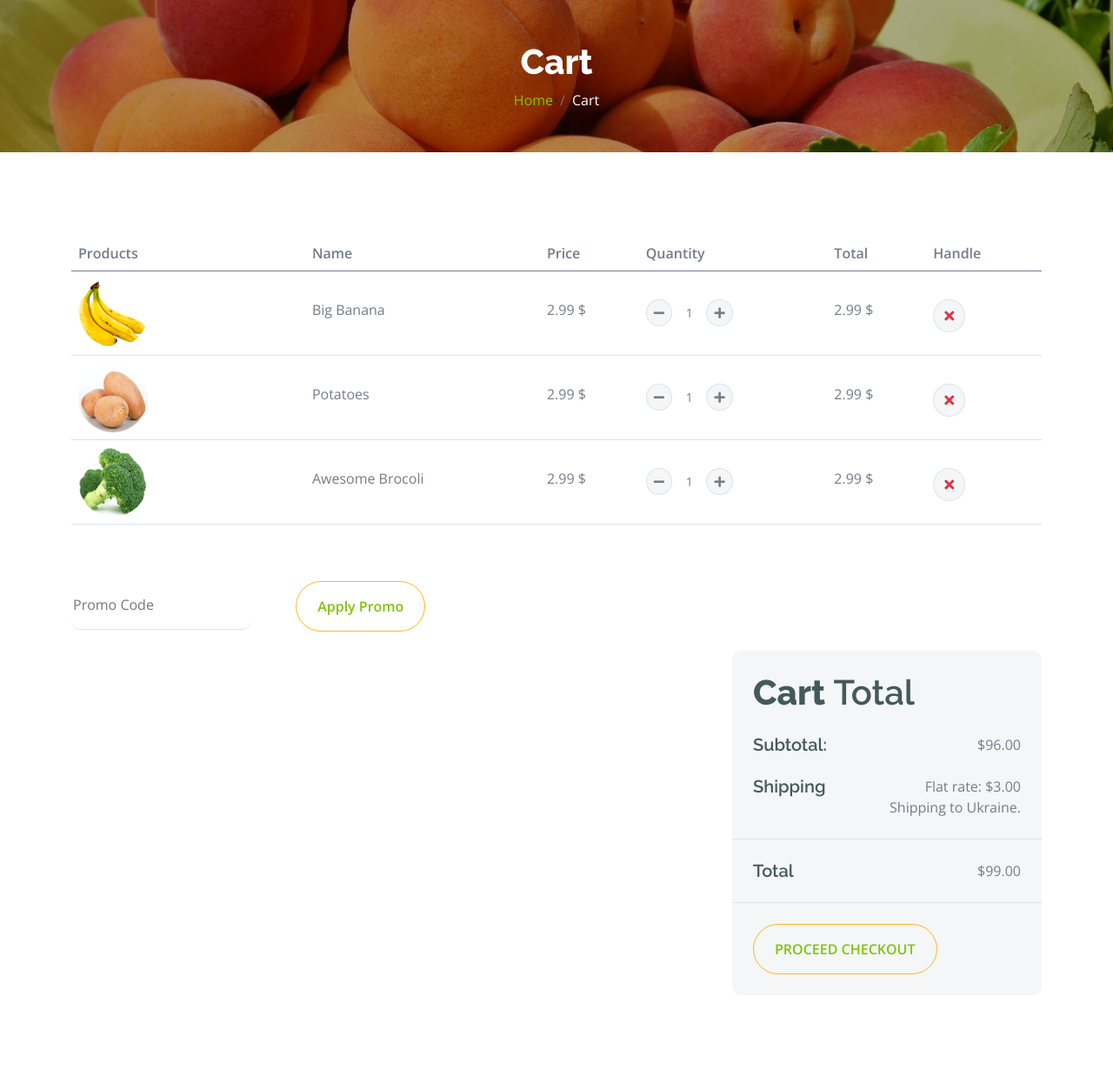
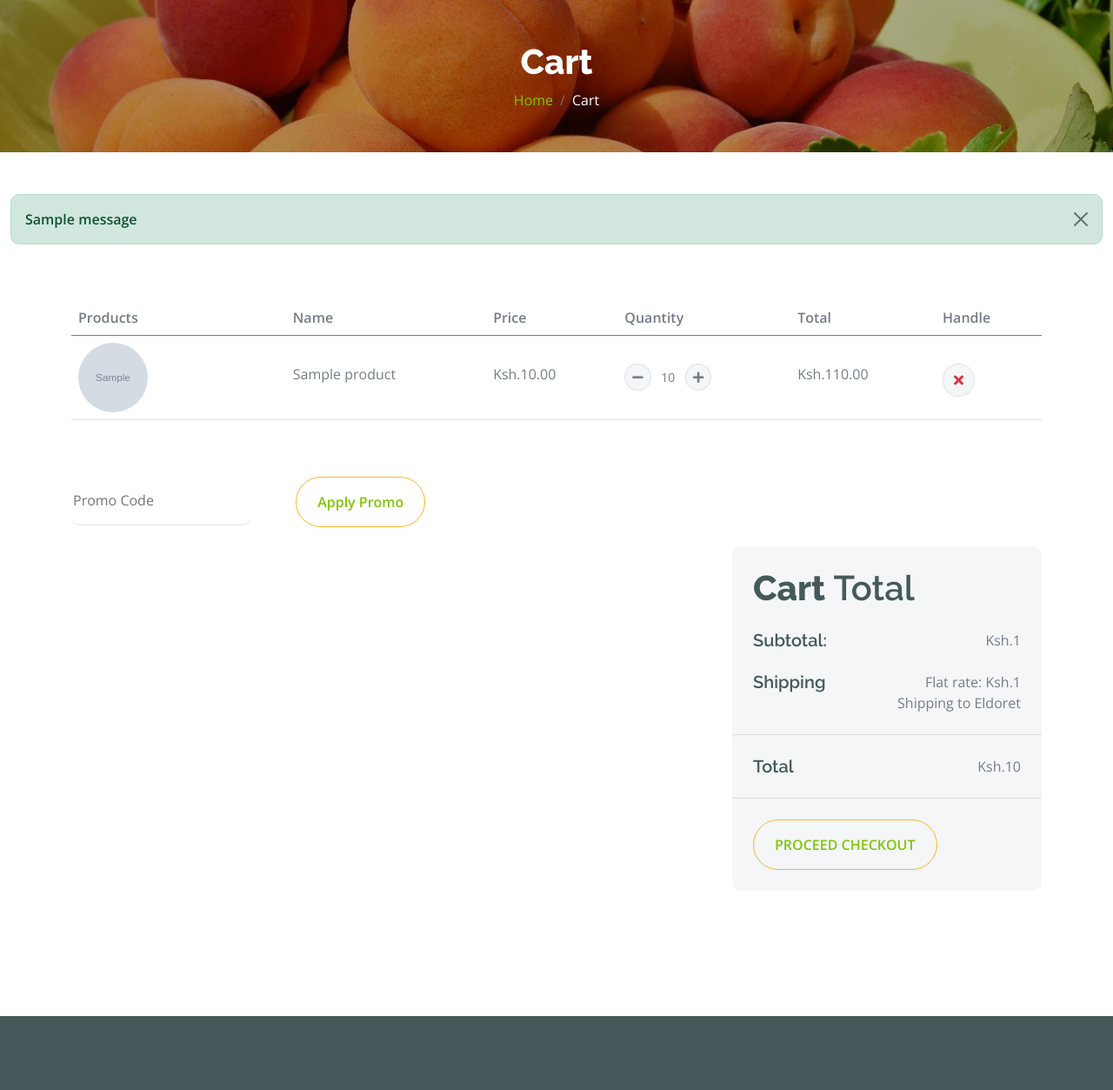
Before and after one commit to MuliJob/fruitables, a Django app: template fruitable/web/templates/cart.html in a window 1280 px wide. Shown: the part 153-1406 px from the top of the page at 87% size. Run offline with Django 5.2, Linux system fonts and the light colour scheme; tables that the repository leaves empty hold one stand-in row (values such as "Sample post"); the template is opened without the code that fills it: values that come from a table or form of the project are taken from there, most other values are stand-ins (such as "Sample title", 1, 10 or a date in 2020); grey boxes marked "Sample" are stand-in pictures; one stand-in notice (Sample message) is shown; some libraries are stand-ins or nearby versions.

Commit message:
displaying items in cart

```diff
--- a/fruitable/web/templates/cart.html
+++ b/fruitable/web/templates/cart.html
@@ -25,6 +25,26 @@
 
         <!-- Cart Page Start -->
         <div class="container-fluid py-5">
+            {% if messages %}
+                {% for message in messages %}
+                    <div class="alert
+                        {% if message.tags == 'success' %}
+                            alert-success
+                        {% elif message.tags == 'error' %}
+                            alert-danger
+                        {% elif message.tags == 'warning' %}
+                            alert-warning
+                        {% else %}
+                            alert-info
+                        {% endif %}
+                        alert-dismissible fade show" role="alert">
+
+                        <strong>{{ message }}</strong>
+
+                        <button type="button" class="btn-close" data-bs-dismiss="alert" aria-label="Close"></button>
+                    </div>
+                {% endfor %}
+            {% endif %}
             <div class="container py-5">
                 <div class="table-responsive">
                     <table class="table">
@@ -39,115 +59,50 @@
                           </tr>
                         </thead>
                         <tbody>
+                            {% for item in cart_items %}
                             <tr>
-                                <th scope="row">
+                                <td>
                                     <div class="d-flex align-items-center">
-                                        <img src="{% static 'img/vegetable-item-3.png' %}" class="img-fluid me-5 rounded-circle" style="width: 80px; height: 80px;" alt="">
+                                        <img src="{{ item.product.product_image.url }}" class="img-fluid me-5 rounded-circle" style="width: 80px; height: 80px;" alt="{{ item.product.product_name }}">
                                     </div>
-                                </th>
-                                <td>
-                                    <p class="mb-0 mt-4">Big Banana</p>
                                 </td>
                                 <td>
-                                    <p class="mb-0 mt-4">2.99 $</p>
+                                    <p class="mb-0 mt-4">{{ item.product.product_name }}</p>
+                                </td>
+                                <td>
+                                    <p class="mb-0 mt-4">Ksh.{{ item.product.product_price }}</p>
                                 </td>
                                 <td>
                                     <div class="input-group quantity mt-4" style="width: 100px;">
                                         <div class="input-group-btn">
-                                            <button class="btn btn-sm btn-minus rounded-circle bg-light border" >
-                                            <i class="fa fa-minus"></i>
-                                            </button>
+                                            <a href="{% url 'cart_update' item.product.pk 'decrease' %}" class="btn btn-sm btn-minus rounded-circle bg-light border">
+                                                <i class="fa fa-minus"></i>
+                                            </a>
                                         </div>
-                                        <input type="text" class="form-control form-control-sm text-center border-0" value="1">
+                                        <input type="text" class="form-control form-control-sm text-center border-0 bg-transparent shadow-none" value="{{ item.product_quantity }}" readonly>
                                         <div class="input-group-btn">
-                                            <button class="btn btn-sm btn-plus rounded-circle bg-light border">
+                                            <a href="{% url 'cart_update' item.product.pk 'increase' %}" class="btn btn-sm btn-plus rounded-circle bg-light border">
                                                 <i class="fa fa-plus"></i>
-                                            </button>
+                                            </a>
                                         </div>
                                     </div>
                                 </td>
                                 <td>
-                                    <p class="mb-0 mt-4">2.99 $</p>
+                                    <p class="mb-0 mt-4">Ksh.{{ item.total_price }}</p>
                                 </td>
                                 <td>
-                                    <button class="btn btn-md rounded-circle bg-light border mt-4" >
+                                    <a href="{% url 'cart_remove' item.product.pk %}" class="btn btn-md rounded-circle bg-light border mt-4">
                                         <i class="fa fa-times text-danger"></i>
-                                    </button>
-                                </td>
-
-                            </tr>
-                            <tr>
-                                <th scope="row">
-                                    <div class="d-flex align-items-center">
-                                        <img src="{% static 'img/vegetable-item-5.jpg' %}" class="img-fluid me-5 rounded-circle" style="width: 80px; height: 80px;" alt="" alt="">
-                                    </div>
-                                </th>
-                                <td>
-                                    <p class="mb-0 mt-4">Potatoes</p>
-                                </td>
-                                <td>
-                                    <p class="mb-0 mt-4">2.99 $</p>
-                                </td>
-                                <td>
-                                    <div class="input-group quantity mt-4" style="width: 100px;">
-                                        <div class="input-group-btn">
-                                            <button class="btn btn-sm btn-minus rounded-circle bg-light border" >
-                                            <i class="fa fa-minus"></i>
-                                            </button>
-                                        </div>
-                                        <input type="text" class="form-control form-control-sm text-center border-0" value="1">
-                                        <div class="input-group-btn">
-                                            <button class="btn btn-sm btn-plus rounded-circle bg-light border">
-                                                <i class="fa fa-plus"></i>
-                                            </button>
-                                        </div>
-                                    </div>
-                                </td>
-                                <td>
-                                    <p class="mb-0 mt-4">2.99 $</p>
-                                </td>
-                                <td>
-                                    <button class="btn btn-md rounded-circle bg-light border mt-4" >
-                                        <i class="fa fa-times text-danger"></i>
-                                    </button>
+                                    </a>
                                 </td>
                             </tr>
+                            {% empty %}
                             <tr>
-                                <th scope="row">
-                                    <div class="d-flex align-items-center">
-                                        <img src="{% static 'img/vegetable-item-2.jpg' %}" class="img-fluid me-5 rounded-circle" style="width: 80px; height: 80px;" alt="" alt="">
-                                    </div>
-                                </th>
-                                <td>
-                                    <p class="mb-0 mt-4">Awesome Brocoli</p>
-                                </td>
-                                <td>
-                                    <p class="mb-0 mt-4">2.99 $</p>
-                                </td>
-                                <td>
-                                    <div class="input-group quantity mt-4" style="width: 100px;">
-                                        <div class="input-group-btn">
-                                            <button class="btn btn-sm btn-minus rounded-circle bg-light border" >
-                                            <i class="fa fa-minus"></i>
-                                            </button>
-                                        </div>
-                                        <input type="text" class="form-control form-control-sm text-center border-0" value="1">
-                                        <div class="input-group-btn">
-                                            <button class="btn btn-sm btn-plus rounded-circle bg-light border">
-                                                <i class="fa fa-plus"></i>
-                                            </button>
-                                        </div>
-                                    </div>
-                                </td>
-                                <td>
-                                    <p class="mb-0 mt-4">2.99 $</p>
-                                </td>
-                                <td>
-                                    <button class="btn btn-md rounded-circle bg-light border mt-4" >
-                                        <i class="fa fa-times text-danger"></i>
-                                    </button>
+                                <td colspan="6" class="text-center">
+                                    <p class="mt-4">Your cart is empty.</p><a href="{% url 'shop' %}">Shop Now</a>
                                 </td>
                             </tr>
+                            {% endfor %}
                         </tbody>
                     </table>
                 </div>
@@ -163,19 +118,19 @@
                                 <h1 class="display-6 mb-4">Cart <span class="fw-normal">Total</span></h1>
                                 <div class="d-flex justify-content-between mb-4">
                                     <h5 class="mb-0 me-4">Subtotal:</h5>
-                                    <p class="mb-0">$96.00</p>
+                                    <p class="mb-0">Ksh.{{ total_price }}</p>
                                 </div>
                                 <div class="d-flex justify-content-between">
                                     <h5 class="mb-0 me-4">Shipping</h5>
                                     <div class="">
-                                        <p class="mb-0">Flat rate: $3.00</p>
+                                        <p class="mb-0">Flat rate: Ksh.{{ total_shipping_fee }}</p>
                                     </div>
                                 </div>
-                                <p class="mb-0 text-end">Shipping to Ukraine.</p>
+                                <p class="mb-0 text-end">Shipping to Eldoret</p>
                             </div>
                             <div class="py-4 mb-4 border-top border-bottom d-flex justify-content-between">
                                 <h5 class="mb-0 ps-4 me-4">Total</h5>
-                                <p class="mb-0 pe-4">$99.00</p>
+                                <p class="mb-0 pe-4">Ksh.{{ grand_total }}</p>
                             </div>
                             <a href="{% url 'checkout' %}" class="btn border-secondary rounded-pill px-4 py-3 text-primary text-uppercase mb-4 ms-4" type="button">Proceed Checkout</a>
                         </div>
@@ -184,6 +139,7 @@
             </div>
         </div>
         <!-- Cart Page End -->
+
     </body>
 
 </html>
```
Also changed, not shown: fruitable/web/views.py (+30 -30 lines).
